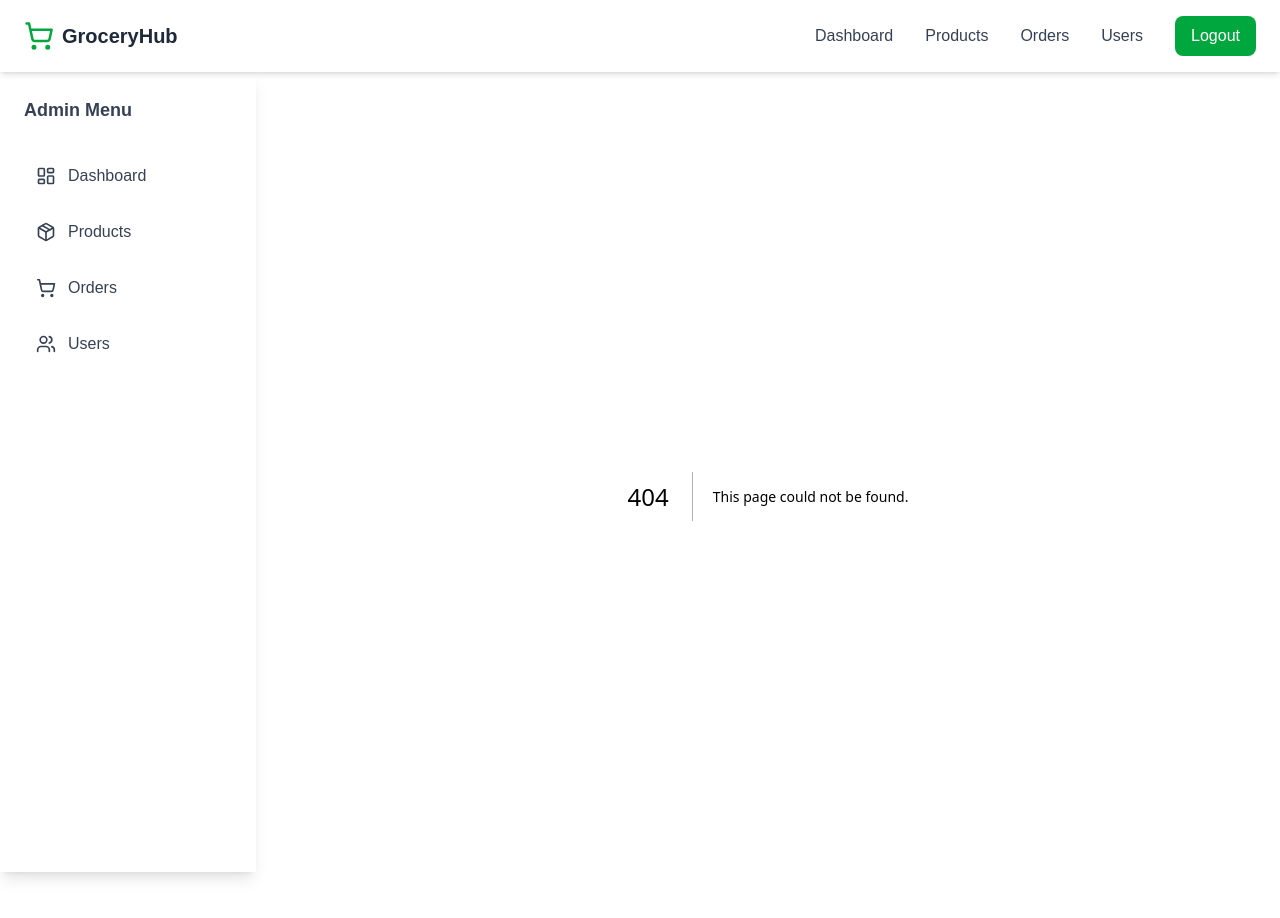
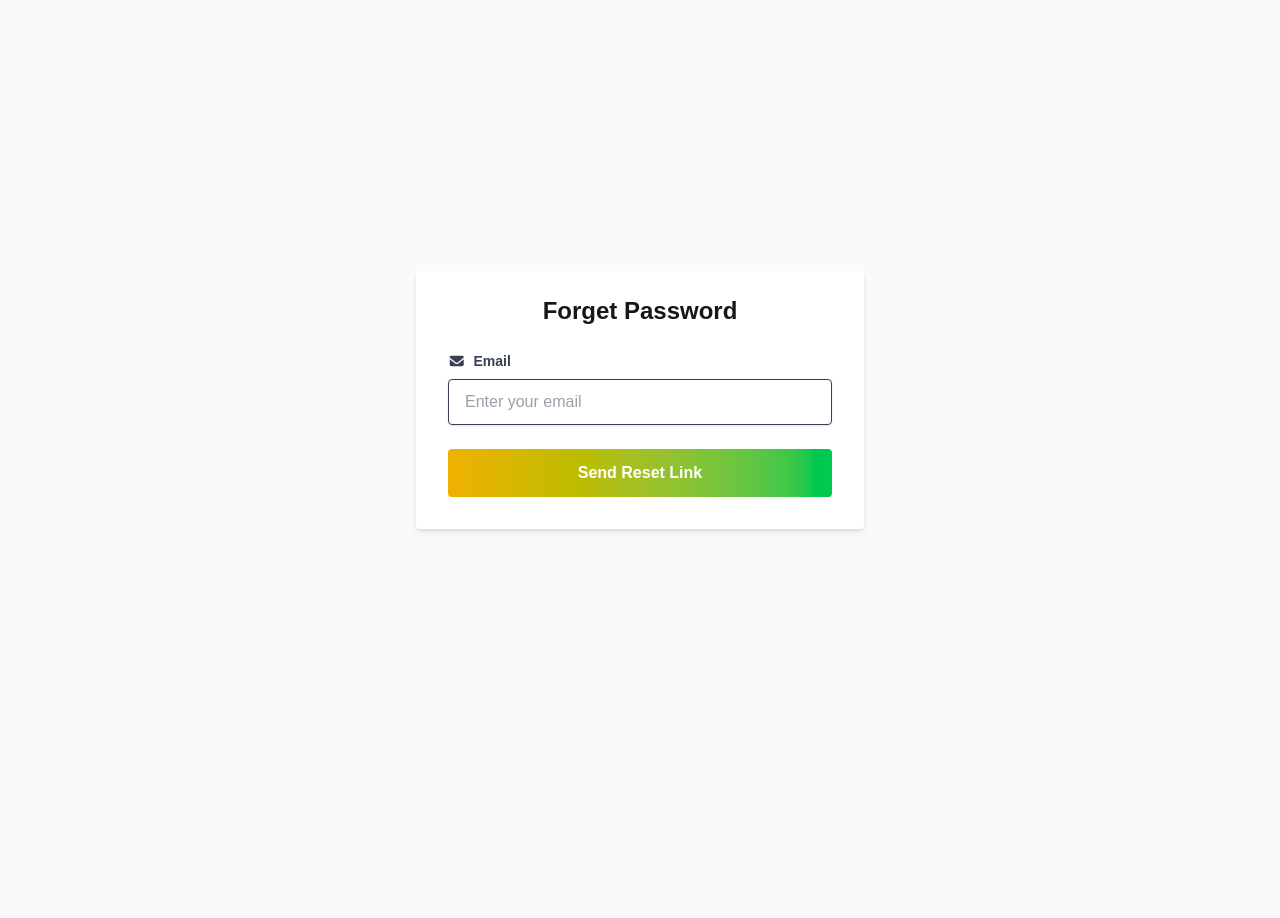
Before and after one commit to shahzaib-dev79/grocery-store-management-system-next, a Next.js app: page /forget-password in a window 1280 px wide. Before the commit this address had no page. After the commit the page ends 800 px from the top, so only its background shows below. Built offline with nearby package versions, Linux system fonts and the light colour scheme.

Commit message:
conflicts resolved

```diff
--- /dev/null
+++ b/app/admin/layout.tsx
@@ -0,0 +1,20 @@
+"use client";
+
+import Navbar from "../components/navbar";
+import Sidebar from "../components/sidebar";
+
+export default function AdminLayout({
+  children,
+}: {
+  children: React.ReactNode;
+}) {
+  return (
+    <div className="flex min-h-screen bg-gray-50">
+      <Sidebar />
+      <div className="flex-1 flex flex-col">
+        <Navbar />
+        <main className="flex-1 p-6">{children}</main>
+      </div>
+    </div>
+  );
+}
--- /dev/null
+++ b/app/admin/page.tsx
@@ -0,0 +1,18 @@
+"use client";
+
+import React from "react";
+
+export default function Home() {
+  return (
+    <div className="flex items-center justify-center min-h-[80vh]">
+      <div className="text-center">
+        <h1 className="text-4xl font-bold text-green-600 mb-4">
+          Welcome to Grocery Admin Panel
+        </h1>
+        <p className="text-gray-600 text-lg">
+          Manage your products, orders, and users efficiently.
+        </p>
+      </div>
+    </div>
+  );
+}
--- a/app/components/navbar.tsx
+++ b/app/components/navbar.tsx
@@ -19,9 +19,7 @@ export default function Navbar() {
       <div className="max-w-7xl mx-auto px-6 py-4 flex justify-between items-center">
         <div className="flex items-center gap-2">
           <ShoppingCart size={30} className="text-green-600" />
-          <span className="text-xl font-bold text-gray-800">
-            GroceryHub
-          </span>
+          <span className="text-xl font-bold text-gray-800">GroceryHub</span>
         </div>
 
         <div className="hidden md:flex items-center gap-8">
--- a/app/components/sidebar.tsx
+++ b/app/components/sidebar.tsx
@@ -29,9 +29,7 @@ export default function Sidebar() {
 
   return (
     <aside className="hidden md:flex flex-col w-64 h-screen bg-white shadow-lg p-6">
-      <h2 className="text-lg font-semibold text-gray-700 mb-8">
-        Admin Menu
-      </h2>
+      <h2 className="text-lg font-semibold text-gray-700 mb-8">Admin Menu</h2>
 
       <nav className="flex flex-col gap-4">
         {menuItems.map((item) => {
--- /dev/null
+++ b/app/forget-password/page.tsx
@@ -0,0 +1,70 @@
+"use client";
+
+import React from "react";
+import { useState } from "react";
+import toast, { Toaster } from "react-hot-toast";
+import { FontAwesomeIcon } from "@fortawesome/react-fontawesome";
+import { faEnvelope, faLock } from "@fortawesome/free-solid-svg-icons";
+
+export default function Forget() {
+  const [email, setEmail] = useState("");
+  const [loading, setLoading] = useState(false);
+
+  const handleSubmit = async (e: React.FormEvent<HTMLFormElement>) => {
+    e.preventDefault();
+    setLoading(true);
+    console.log(email);
+
+    try {
+      console.log("Sending email to:", email);
+      toast.success("Reset Link Sent!");
+    } catch (error) {
+      toast.error("Something went wrong!");
+    } finally {
+      setLoading(false);
+    }
+  };
+
+  return (
+    <div className="flex justify-center items-center min-h-screen">
+      <Toaster position="top-right" />
+      <div className="bg-white shadow-md rounded px-8 pt-6 pb-8 w-full max-w-md">
+        <h1 className="text-2xl font-bold mb-6 text-center">Forget Password</h1>
+        <form onSubmit={handleSubmit}>
+          <div className="mb-6">
+            <label
+              htmlFor="email"
+              className="block text-gray-700 text-sm font-bold mb-2"
+            >
+              <FontAwesomeIcon
+                icon={faEnvelope}
+                className="mr-2 inline-block w-3.5"
+              />
+              Email
+            </label>
+            <div>
+              <input
+                type="email"
+                value={email}
+                onChange={(e) => setEmail(e.target.value)}
+                id="email"
+                autoComplete="off"
+                className="shadow appearance-none border rounded w-full py-3 px-4 text-gray-700 leading-tight focus:shadow-outline"
+                placeholder="Enter your email"
+              />
+            </div>
+          </div>
+          <div className="flex items-center justify-center">
+            <button
+              type="submit"
+              disabled={loading}
+              className="transform hover:scale-105 transition duration-400 bg-linear-to-r from-yellow-500 to-green-500 hover:from-green-700 hover:to-yellow-700 text-white font-bold py-3 px-4 rounded focus:outline-none focus:shadow-outline w-full"
+            >
+              {loading ? "Sending..." : "Send Reset Link"}
+            </button>
+          </div>
+        </form>
+      </div>
+    </div>
+  );
+}
--- a/app/layout.tsx
+++ b/app/layout.tsx
@@ -29,16 +29,7 @@ export default function RootLayout({
       <body
         className={`${geistSans.variable} ${geistMono.variable} antialiased bg-gray-50`}
       >
-        <Navbar />
-
-        {/* Layout Structure */}
-        <div className="flex">
-          <Sidebar />
-
-          <main className="flex-1 min-h-screen p-6">
-            {children}
-          </main>
-        </div>
+        {children}
       </body>
     </html>
   );
--- a/app/login/page.tsx
+++ b/app/login/page.tsx
@@ -29,14 +29,17 @@ export default function Login() {
     setLoading(true);
 
     try {
-      const response = await axios.post("/api/login", {
-        email,
-        password,
-        role,
-      });
+      const response = await axios.post(
+        "http://localhost:5000/api/v1/users/login",
+        {
+          email,
+          password,
+          role,
+        },
+      );
       console.log(response.data);
       toast.success("Logged in successfully!");
-      router.push("/dashboard");
+      router.push("/admin");
     } catch (error) {
       console.log(error);
       toast.error("Something went wrong!");
@@ -134,7 +137,10 @@ export default function Login() {
             </button>
           </div>
           <div className="text-center mt-4">
-            <Link href="/" className="text-gray-700 hover:underline">
+            <Link
+              href="/forget-password"
+              className="text-gray-700 hover:underline"
+            >
               Forget Password?
             </Link>
           </div>
--- a/app/page.tsx
+++ b/app/page.tsx
@@ -1,12 +1,3 @@
-export default function Home() {
-  return (
-    <div className="flex items-center justify-center min-h-[80vh]">
-      <div className="text-center">
-        <h1 className="text-4xl font-bold text-green-600 mb-4">
-          Welcome to Grocery Admin Panel
-        </h1>
-        <p className="text-gray-600 text-lg">
-          Manage your products, orders, and users efficiently.
 "use client";
 import Link from "next/link";
 import axios from "axios";
@@ -36,16 +27,19 @@ export default function SignUp() {
     setLoading(true);
 
     try {
-      const response = await axios.post("/api/register", {
-        firstName,
-        lastName,
-        email,
-        password,
-        role,
-      });
+      const response = await axios.post(
+        "http://localhost:5000/api/v1/users/register",
+        {
+          firstName,
+          lastName,
+          email,
+          password,
+          role,
+        },
+      );
       console.log(response.data);
       toast.success("Account created successfully!");
-      router.push("/login");
+      router.push("/admin");
     } catch (error) {
       console.log(error);
       toast.error("Something went wrong!");
```
Also changed, not shown: 1 other file (tests, documents, lock files or other folders).
